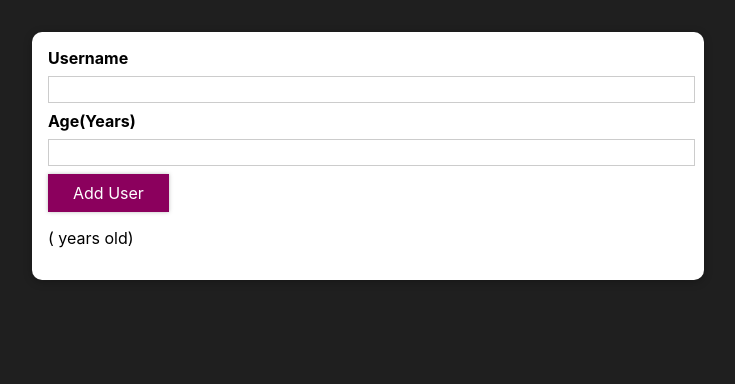
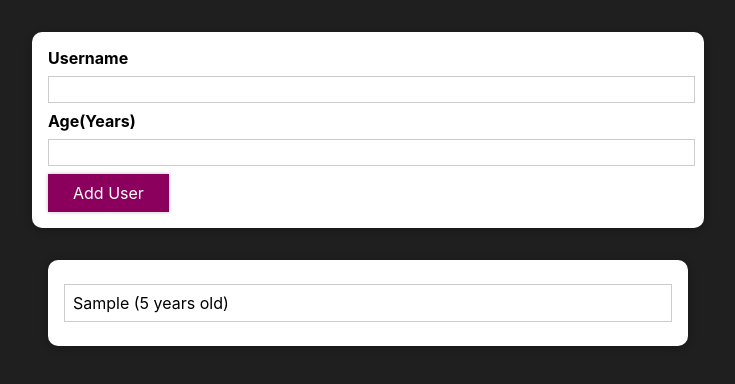
Before and after one commit to praful45/Project, a React (Create React App) app in the folder mini-project/: page / in a window 1280 px wide. Both pictures are taken after typing "Sample", "5" into the empty fields and a click on the button "Add User". Shown: the top 384 px of the page, without its empty margins (272-1007 px from the left). Built offline with nearby package versions, Linux system fonts and the light colour scheme.

Commit message:
module 8 - listing the lists

```diff
--- a/mini-project/src/App.js
+++ b/mini-project/src/App.js
@@ -1,12 +1,13 @@
 import React from 'react'
 import Task from './Task/Task';
 import User from './User/User';
+import UserMain from './User/UserMain';
 
 function App() {
     return (
         <div>
             {/* <Task /> */}
-            <User />
+            <UserMain />
         </div>
     )
 }
--- a/mini-project/src/User/User.js
+++ b/mini-project/src/User/User.js
@@ -3,8 +3,9 @@ import Card from './UI/Card'
 import styles from './User.module.css'
 import Button from './UI/Button'
 
-function User() {
+function User(props) {
     const [user, setUser] = useState({
+        id: "",
         userName: "",
         age: ""
     })
@@ -13,6 +14,7 @@ function User() {
         setUser(prev => {
             return {
                 ...prev,
+                id: Math.floor(Math.random() * 100),
                 [e.target.name]: e.target.value,
             }
         })
@@ -28,7 +30,7 @@ function User() {
             console.log("less than 1 validation occured")
             return;
         }
-        console.log(user)
+        props.onAddUser(user)
         setUser({
             userName: "",
             age: ""
@@ -43,7 +45,6 @@ function User() {
                 <label htmlFor="age">Age(Years)</label>
                 <input id="age" type="number" onChange={changeUser} name="age" value={user.age} />
                 <Button type='submit'>Add User</Button>
-                <p>{`${user.userName} (${user.age} years old)`}</p>
             </form>
         </Card>
     )
--- /dev/null
+++ b/mini-project/src/User/UserList.js
@@ -0,0 +1,19 @@
+import React from 'react'
+import styles from "./UserList.module.css"
+import Card from "./UI/Card"
+
+function UserList(props) {
+    return (
+        <Card className={styles.usersList}>
+            <ul>
+                {props.users.map(user => (
+                    <li key={user.id}>
+                        {user.name} ({user.age} years old)
+                    </li>
+                ))}
+            </ul>
+        </Card>
+    )
+}
+
+export default UserList;
--- /dev/null
+++ b/mini-project/src/User/UserList.module.css
@@ -0,0 +1,16 @@
+.usersList{
+    margin: 2rem auto;
+    width: 90%;
+    max-width: 40rem;
+}
+
+.usersList ul{
+    list-style: none;
+    padding: 1rem;
+}
+
+.usersList li{
+    border: 1px solid #ccc;
+    margin: 0.5rem 0;
+    padding: 0.5rem;
+}
--- /dev/null
+++ b/mini-project/src/User/UserMain.js
@@ -0,0 +1,22 @@
+import React, { useState } from 'react'
+import User from './User';
+import UserList from './UserList';
+
+function UserMain() {
+    const [usersList, setUsersList] = useState([])
+
+    function addUserHandler(user) {
+        setUsersList(prev => {
+            return [...prev, { name: user.userName, age: user.age, id: user.id }]
+        })
+    }
+
+    return (
+        <>
+            <User onAddUser={addUserHandler} />
+            <UserList users={usersList} />
+        </>
+    )
+}
+
+export default UserMain;
```
